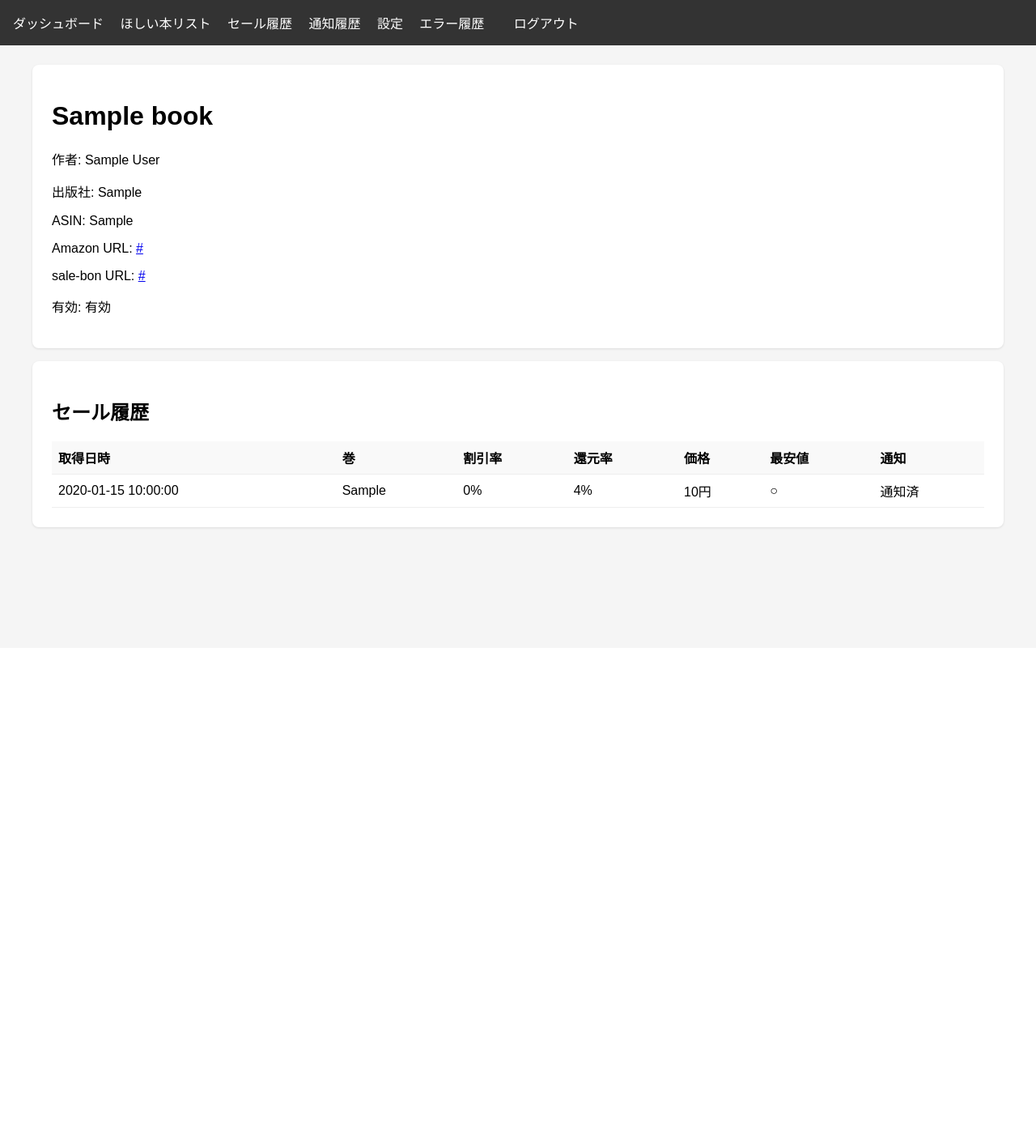
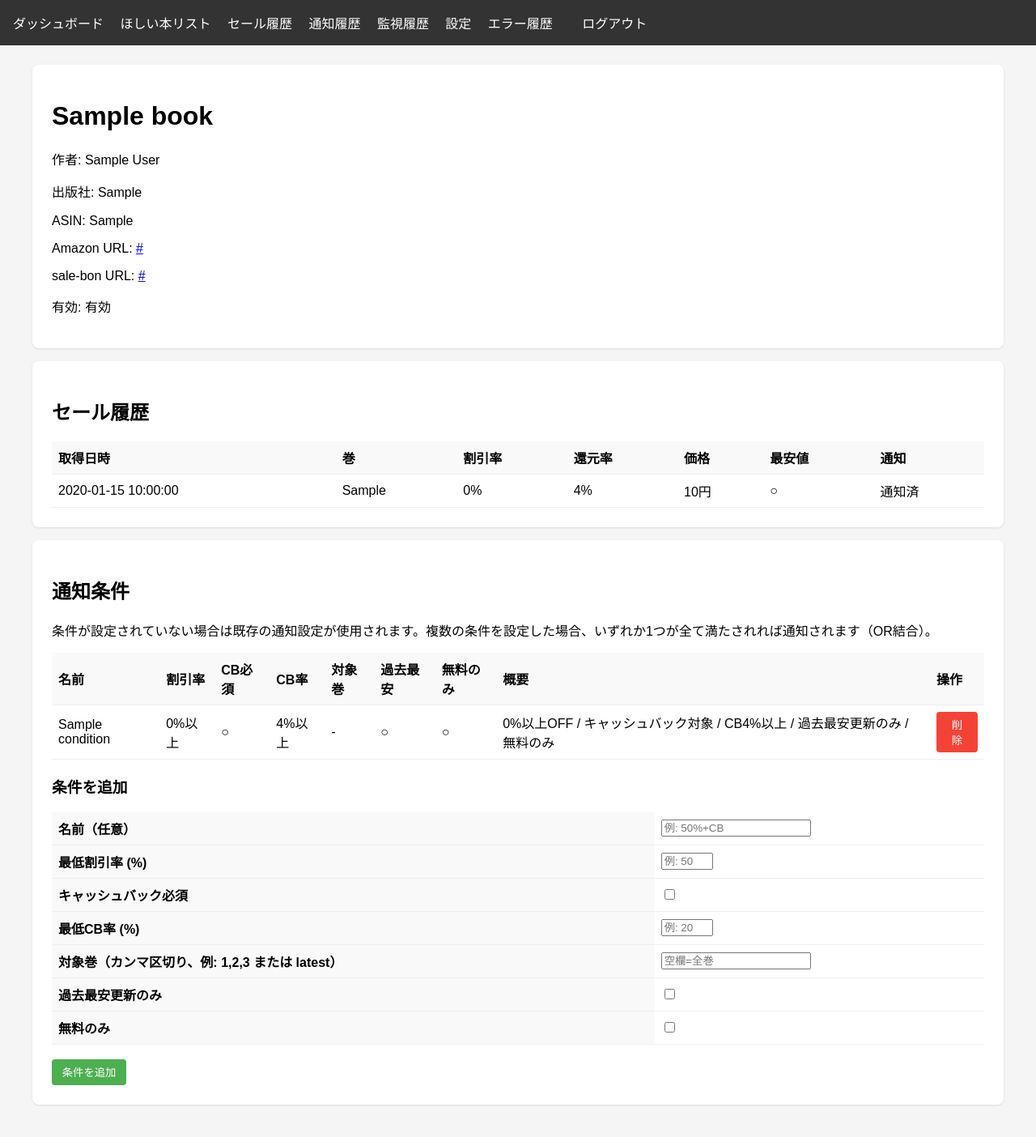
Before and after one commit to sota1111/kindle-sale-monitor, a FastAPI app: page /books/1 in a window 1280 px wide. Shown: the whole page at 81% size. Before the commit the page ends 654 px from the top, so only its background shows below. Run offline with FastAPI, Linux system fonts and the light colour scheme; the visitor is signed in with stand-in values (Sample User, id 1); tables that the repository leaves empty hold one stand-in row (values such as "Sample post").

Commit message:
feat(SOT-414): UI画面の更新（通知条件CRUD・一覧・履歴）
- book_detail.html: 通知条件セクション追加（JS/fetchでAPIと連携）
- books.html: 通知条件概要カラム追加
- notifications.html: 条件マッチ詳細カラム追加
- monitoring_history.html: 非通知理由一覧画面を新規作成
- base.html: 監視履歴ナビゲーションリンク追加
- main.py: /booksルート・/monitoring ルート追加

Co-Authored-By: Claude Sonnet 4.6 <noreply@anthropic.com>

```diff
--- a/app/main.py
+++ b/app/main.py
@@ -125,8 +125,34 @@ def books_page(request: Request, enabled: Optional[str] = None, db: Session = De
         query = query.filter(Book.enabled.is_(True))
     elif enabled == "false":
         query = query.filter(Book.enabled.is_(False))
-    book_list = query.all()
-    return templates.TemplateResponse(request, "books.html", {"books": book_list})
+    books = query.all()
+
+    # Add condition summaries to books
+    book_ids = [b.id for b in books]
+    conditions_raw = db.query(NotificationCondition).filter(
+        NotificationCondition.book_id.in_(book_ids)
+    ).all()
+    condition_map: dict = {}
+    for c in conditions_raw:
+        if c.book_id not in condition_map:
+            condition_map[c.book_id] = []
+        # Build a simple summary string
+        parts = []
+        if c.min_discount_rate is not None:
+            parts.append(f"{c.min_discount_rate}%以上OFF")
+        if c.cashback_only:
+            parts.append("CB対象")
+        if c.cheapest_only:
+            parts.append("過去最安")
+        if c.free_only:
+            parts.append("無料")
+        condition_map[c.book_id].append(" / ".join(parts) if parts else "条件なし")
+
+    # Attach condition_summary to each book as a simple attribute
+    for book in books:
+        book.condition_summary = " | ".join(condition_map.get(book.id, [])) or None
+
+    return templates.TemplateResponse(request, "books.html", {"books": books})
 
 
 @app.get("/books/new", response_class=HTMLResponse)
@@ -178,7 +204,12 @@ def book_detail_page(book_id: int, request: Request, db: Session = Depends(get_d
         .limit(50)
         .all()
     )
-    return templates.TemplateResponse(request, "book_detail.html", {"book": book, "sales": sales})
+    conditions = db.query(NotificationCondition).filter(
+        NotificationCondition.book_id == book_id
+    ).all()
+    return templates.TemplateResponse(
+        request, "book_detail.html", {"book": book, "sales": sales, "conditions": conditions}
+    )
 
 
 @app.get("/books/{book_id}/edit", response_class=HTMLResponse)
@@ -248,6 +279,12 @@ def notifications_page(request: Request, db: Session = Depends(get_db)):
     return templates.TemplateResponse(request, "notifications.html", {"notifications": notifs})
 
 
+@app.get("/monitoring", response_class=HTMLResponse)
+def monitoring_page(request: Request, db: Session = Depends(get_db)):
+    logs = db.query(SkipLog).order_by(SkipLog.skipped_at.desc()).limit(100).all()
+    return templates.TemplateResponse(request, "monitoring_history.html", {"logs": logs})
+
+
 @app.get("/settings", response_class=HTMLResponse)
 def settings_page(request: Request, db: Session = Depends(get_db)):
     from app.models.settings import AppSettings
--- a/app/templates/base.html
+++ b/app/templates/base.html
@@ -25,6 +25,7 @@
         <a href="/books">ほしい本リスト</a>
         <a href="/sales">セール履歴</a>
         <a href="/notifications">通知履歴</a>
+        <a href="/monitoring">監視履歴</a>
         <a href="/settings">設定</a>
         <a href="/errors">エラー履歴</a>
         <form method="post" action="/logout" style="display:inline;">
--- a/app/templates/book_detail.html
+++ b/app/templates/book_detail.html
@@ -31,4 +31,143 @@
         </tbody>
     </table>
 </div>
+
+<div class="card">
+    <h2>通知条件</h2>
+    <p>条件が設定されていない場合は既存の通知設定が使用されます。複数の条件を設定した場合、いずれか1つが全て満たされれば通知されます（OR結合）。</p>
+    <table id="conditions-table">
+        <thead>
+            <tr>
+                <th>名前</th>
+                <th>割引率</th>
+                <th>CB必須</th>
+                <th>CB率</th>
+                <th>対象巻</th>
+                <th>過去最安</th>
+                <th>無料のみ</th>
+                <th>概要</th>
+                <th>操作</th>
+            </tr>
+        </thead>
+        <tbody id="conditions-tbody">
+            <tr><td colspan="9">読み込み中...</td></tr>
+        </tbody>
+    </table>
+
+    <h3>条件を追加</h3>
+    <form id="condition-form" onsubmit="return addCondition(event)">
+        <table>
+            <tr>
+                <th>名前（任意）</th>
+                <td><input type="text" id="cond-name" placeholder="例: 50%+CB"></td>
+            </tr>
+            <tr>
+                <th>最低割引率 (%)</th>
+                <td><input type="number" id="cond-min-discount" min="0" max="100" placeholder="例: 50"></td>
+            </tr>
+            <tr>
+                <th>キャッシュバック必須</th>
+                <td><input type="checkbox" id="cond-cashback-only"></td>
+            </tr>
+            <tr>
+                <th>最低CB率 (%)</th>
+                <td><input type="number" id="cond-min-cashback" min="0" max="100" placeholder="例: 20"></td>
+            </tr>
+            <tr>
+                <th>対象巻（カンマ区切り、例: 1,2,3 または latest）</th>
+                <td><input type="text" id="cond-volume-filter" placeholder="空欄=全巻"></td>
+            </tr>
+            <tr>
+                <th>過去最安更新のみ</th>
+                <td><input type="checkbox" id="cond-cheapest-only"></td>
+            </tr>
+            <tr>
+                <th>無料のみ</th>
+                <td><input type="checkbox" id="cond-free-only"></td>
+            </tr>
+        </table>
+        <br>
+        <button type="submit" class="btn">条件を追加</button>
+    </form>
+</div>
+
+<script>
+const bookId = {{ book.id }};
+
+async function loadConditions() {
+    const res = await fetch(`/api/books/${bookId}/conditions`);
+    const conditions = await res.json();
+    const tbody = document.getElementById('conditions-tbody');
+    if (conditions.length === 0) {
+        tbody.innerHTML = '<tr><td colspan="9">条件なし（全通知）</td></tr>';
+        return;
+    }
+    tbody.innerHTML = conditions.map(c => `
+        <tr>
+            <td>${c.name || '-'}</td>
+            <td>${c.min_discount_rate != null ? c.min_discount_rate + '%以上' : '-'}</td>
+            <td>${c.cashback_only ? '○' : '-'}</td>
+            <td>${c.min_cashback_rate != null ? c.min_cashback_rate + '%以上' : '-'}</td>
+            <td>${c.volume_filter ? c.volume_filter.join(', ') : '-'}</td>
+            <td>${c.cheapest_only ? '○' : '-'}</td>
+            <td>${c.free_only ? '○' : '-'}</td>
+            <td>${c.summary}</td>
+            <td><button class="btn btn-danger" onclick="deleteCondition(${c.id})">削除</button></td>
+        </tr>
+    `).join('');
+}
+
+async function addCondition(event) {
+    event.preventDefault();
+    const name = document.getElementById('cond-name').value || null;
+    const min_discount_rate = document.getElementById('cond-min-discount').value;
+    const cashback_only = document.getElementById('cond-cashback-only').checked;
+    const min_cashback_rate = document.getElementById('cond-min-cashback').value;
+    const volume_filter_str = document.getElementById('cond-volume-filter').value.trim();
+    const cheapest_only = document.getElementById('cond-cheapest-only').checked;
+    const free_only = document.getElementById('cond-free-only').checked;
+
+    const volume_filter = volume_filter_str
+        ? volume_filter_str.split(',').map(s => s.trim()).filter(s => s)
+        : null;
+
+    const body = {
+        name: name,
+        min_discount_rate: min_discount_rate ? parseInt(min_discount_rate) : null,
+        cashback_only: cashback_only,
+        min_cashback_rate: min_cashback_rate ? parseInt(min_cashback_rate) : null,
+        volume_filter: volume_filter,
+        cheapest_only: cheapest_only,
+        free_only: free_only,
+    };
+
+    const res = await fetch(`/api/books/${bookId}/conditions`, {
+        method: 'POST',
+        headers: {'Content-Type': 'application/json'},
+        body: JSON.stringify(body),
+    });
+
+    if (res.ok) {
+        document.getElementById('condition-form').reset();
+        loadConditions();
+    } else {
+        alert('条件の追加に失敗しました');
+    }
+    return false;
+}
+
+async function deleteCondition(conditionId) {
+    if (!confirm('この条件を削除しますか？')) return;
+    const res = await fetch(`/api/books/${bookId}/conditions/${conditionId}`, {
+        method: 'DELETE',
+    });
+    if (res.ok) {
+        loadConditions();
+    } else {
+        alert('削除に失敗しました');
+    }
+}
+
+loadConditions();
+</script>
 {% endblock %}
--- a/app/templates/books.html
+++ b/app/templates/books.html
@@ -14,7 +14,7 @@
     <table>
         <thead>
             <tr>
-                <th>ID</th><th>作品名</th><th>作者</th><th>ASIN</th><th>有効</th><th>操作</th>
+                <th>ID</th><th>作品名</th><th>作者</th><th>ASIN</th><th>有効</th><th>通知条件</th><th>操作</th>
             </tr>
         </thead>
         <tbody>
@@ -25,12 +25,13 @@
                 <td>{{ book.author or "-" }}</td>
                 <td>{{ book.asin or "-" }}</td>
                 <td>{{ "有効" if book.enabled else "無効" }}</td>
+                <td>{{ book.condition_summary or "未設定（全通知）" }}</td>
                 <td>
                     <a href="/books/{{ book.id }}/edit" class="btn btn-secondary">編集</a>
                 </td>
             </tr>
             {% else %}
-            <tr><td colspan="6">登録された本はありません</td></tr>
+            <tr><td colspan="7">登録された本はありません</td></tr>
             {% endfor %}
         </tbody>
     </table>
--- a/app/templates/notifications.html
+++ b/app/templates/notifications.html
@@ -4,17 +4,18 @@
 <div class="card">
     <h1>通知履歴</h1>
     <table>
-        <thead><tr><th>通知日時</th><th>本ID</th><th>理由</th><th>成功</th></tr></thead>
+        <thead><tr><th>通知日時</th><th>本ID</th><th>理由</th><th>条件マッチ詳細</th><th>成功</th></tr></thead>
         <tbody>
         {% for n in notifications %}
         <tr>
             <td>{{ n.notified_at }}</td>
             <td><a href="/books/{{ n.book_id }}">{{ n.book_id }}</a></td>
             <td>{{ n.reason or "-" }}</td>
+            <td>{{ n.matched_conditions or "-" }}</td>
             <td>{{ "○" if n.success else "✗" }}</td>
         </tr>
         {% else %}
-        <tr><td colspan="4">通知履歴なし</td></tr>
+        <tr><td colspan="5">通知履歴なし</td></tr>
         {% endfor %}
         </tbody>
     </table>
```
Also changed, not shown: app/templates/monitoring_history.html (added, +28 -0 lines).
